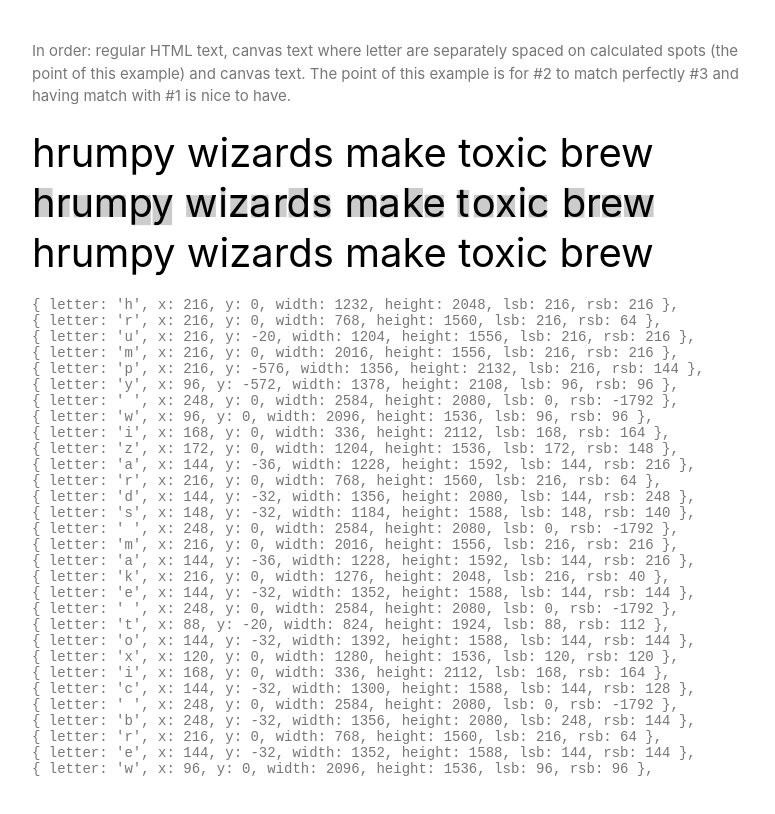
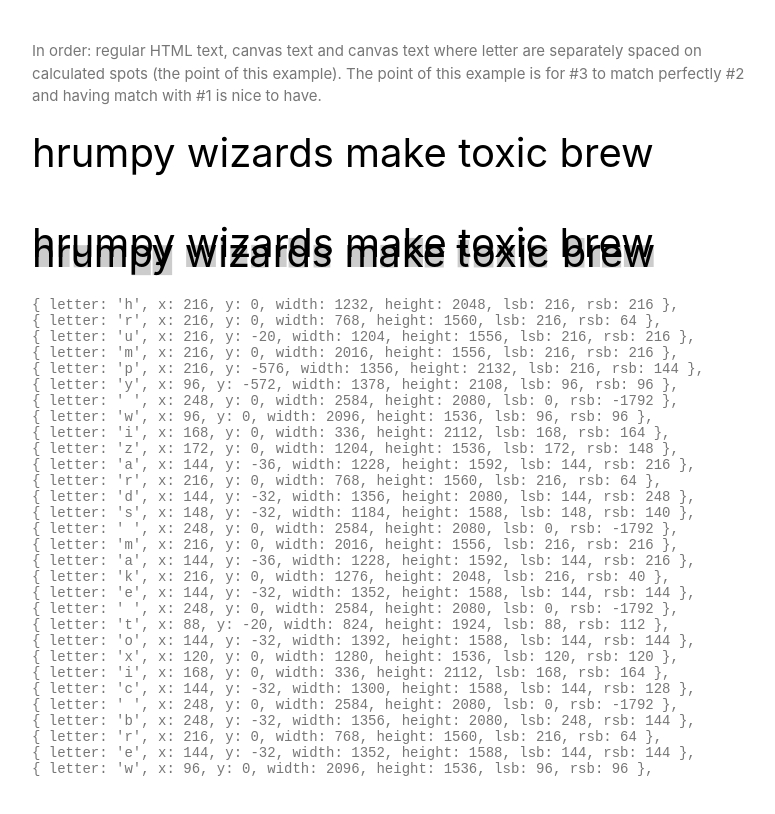
Before and after one commit to tchayen/ttf-spacing, a website: page index.html in a window 1280 px wide. Shown: the whole page, without its empty margins (8-783 px from the left). Drawn offline with Linux system fonts and the light colour scheme; a web font is replaced by a local one.

Commit message:
Make offsets have more sense

```diff
--- a/index.html
+++ b/index.html
@@ -45,9 +45,9 @@
   </head>
   <body>
     <span id="description"
-      >In order: regular HTML text, canvas text where letter are separately
-      spaced on calculated spots (the point of this example) and canvas text.
-      The point of this example is for #2 to match perfectly #3 and having match
+      >In order: regular HTML text, canvas text and canvas text where letter are
+      separately spaced on calculated spots (the point of this example). The
+      point of this example is for #3 to match perfectly #2 and having match
       with #1 is nice to have.</span
     >
     <span id="text"></span>
@@ -124,10 +124,10 @@
         context.font = `${fontSize}px Inter`;
 
         context.fillStyle = 'rgba(0, 0, 0)';
-        context.fillText(text, 0, 90);
+        context.fillText(text, 0, 80);
 
         // Used to offset text a bit higher. Shouldn't be necessary.
-        const OFFSET = 80;
+        const OFFSET = 30 * window.devicePixelRatio;
 
         let positionX = 0;
         for (let i = 0; i < shapes.length; i++) {
@@ -141,7 +141,9 @@
             context.fillStyle = 'rgba(0, 0, 0, 0.2)';
             context.rect(
               positionX + (x + (i !== 0 ? lsb : 0)) * scale,
-              screenHeight - (y + height) * scale - OFFSET,
+              screenHeight * window.devicePixelRatio -
+                (y + height) * scale -
+                OFFSET,
               width * scale,
               height * scale,
             );
@@ -151,7 +153,7 @@
             context.fillText(
               text[i],
               positionX + (i !== 0 ? x : 0) * scale,
-              screenHeight - OFFSET,
+              screenHeight * window.devicePixelRatio - OFFSET,
             );
           }
 
```
